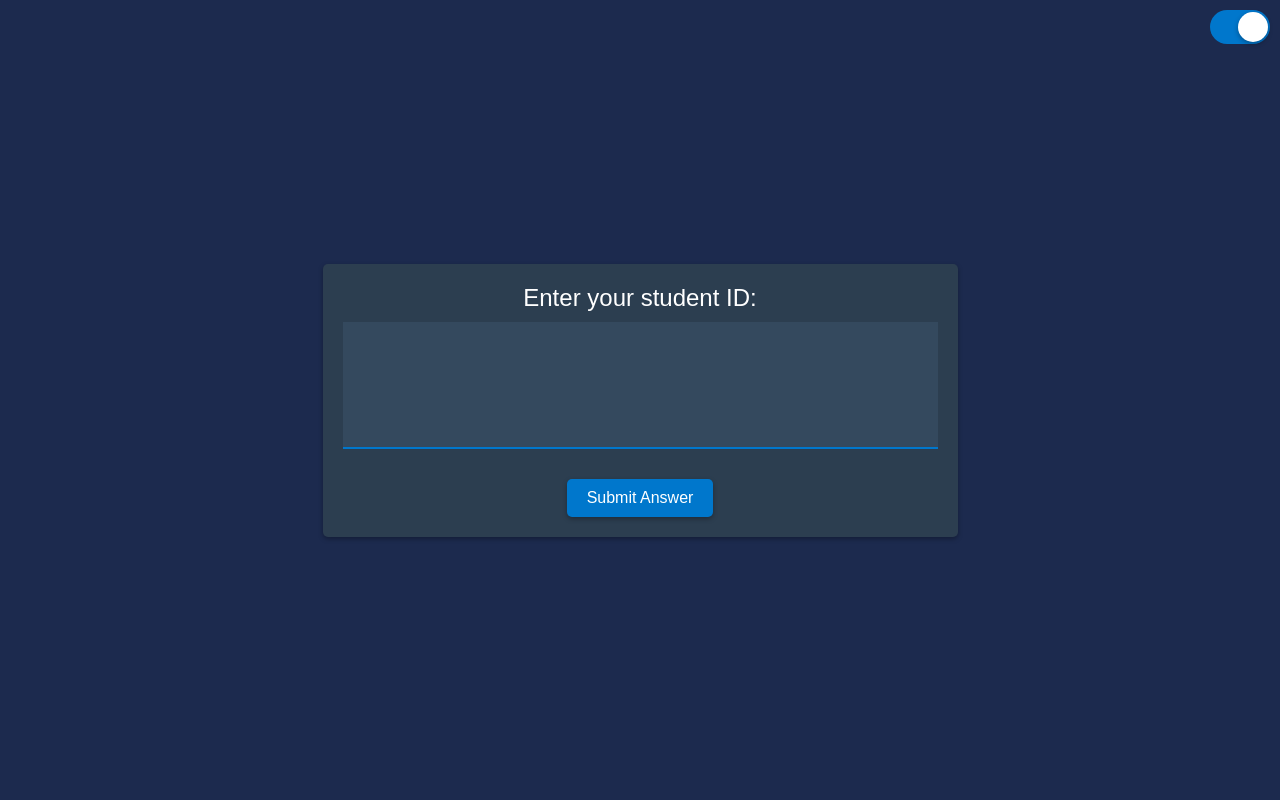
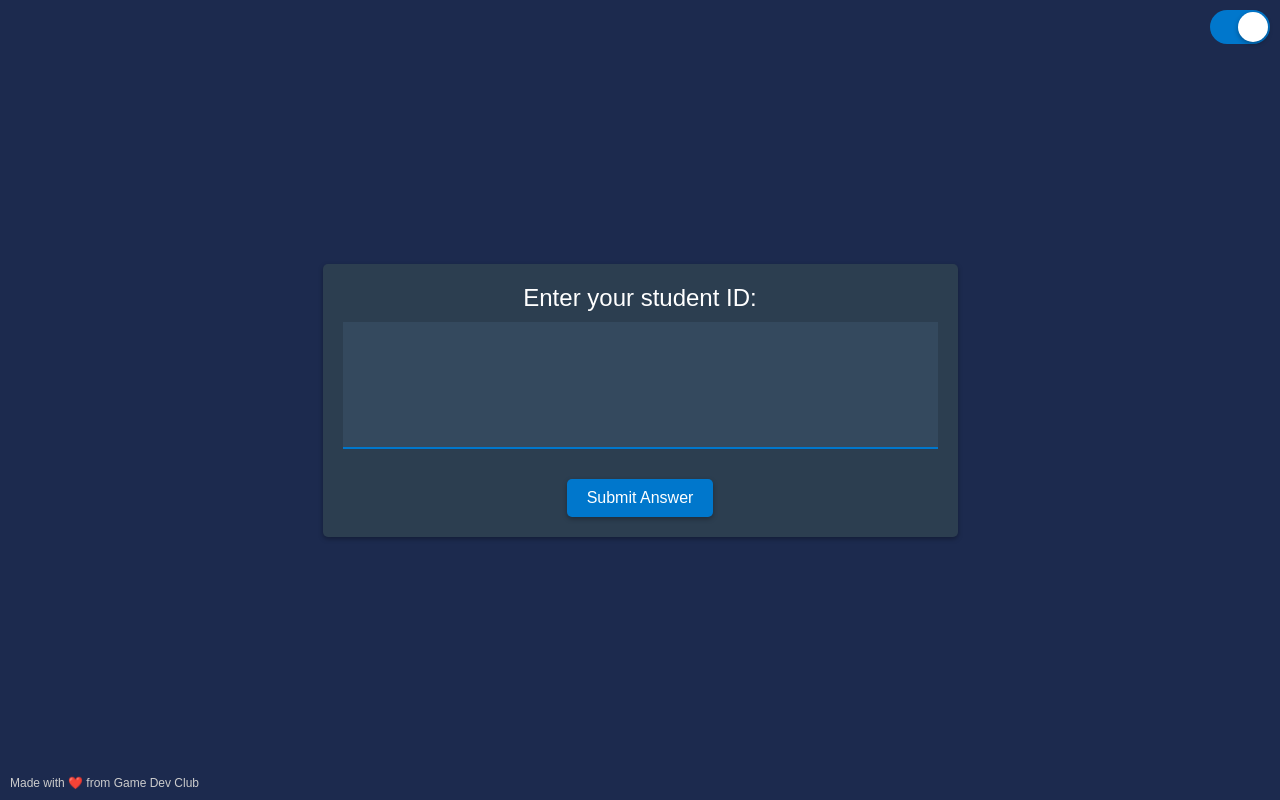
Before and after one commit to cvhs-game-dev-club/Google-Sheets-Attendance-Tracker, a plain HTML site: page index.html in a window 1280 px wide. Drawn offline with Linux system fonts and the light colour scheme.

Commit message:
Update index.html
Fixed some of the styling

```diff
--- a/index.html
+++ b/index.html
@@ -133,6 +133,9 @@
     .light-mode input[type="text"] {
       background-color: #fff;
       color: #000;
+      border-bottom-color: #ccc;
+    }
+    .light-mode input[type="text"]:focus {
       border-bottom-color: #00ff00;
     }
     .light-mode button[type="submit"] {
@@ -141,6 +144,23 @@
     }
     .light-mode .message {
       background-color: #00ff00;
+    }
+    .light-mode input[type="text"]:focus {
+      border-bottom-color: #00ff00;
+    }
+    .made-with-love {
+      position: fixed;
+      bottom: 10px;
+      left: 10px;
+      font-size: 12px;
+      color: #ccc;
+    }
+    .made-with-love a {
+      color: #ccc;
+      text-decoration: none;
+    }
+    .made-with-love a:hover {
+      text-decoration: underline;
     }
   </style>
   <script>
@@ -159,7 +179,7 @@
         inputField.value = '';  // Clear the input field
 
         var message = document.createElement('div');
-        message.innerText = 'You Student ID "' + inputFieldValue + '" has been submitted.';
+        message.innerText = 'Your student ID "' + inputFieldValue + '" has been submitted.';
         message.classList.add('message');
         document.body.appendChild(message);
         setTimeout(function() {
@@ -213,5 +233,8 @@
     <input type="text" id="inputField" name="inputField" oninput="onInputChange(event)" autocomplete="off" autofocus>
     <button type="submit" style="margin-top: 10px;">Submit Answer</button>
   </form>
+  <div class="made-with-love">
+    <a href="https://www.cvhs.dev/" target="_blank">Made with ❤️ from Game Dev Club</a>
+  </div>
 </body>
 </html>
```
